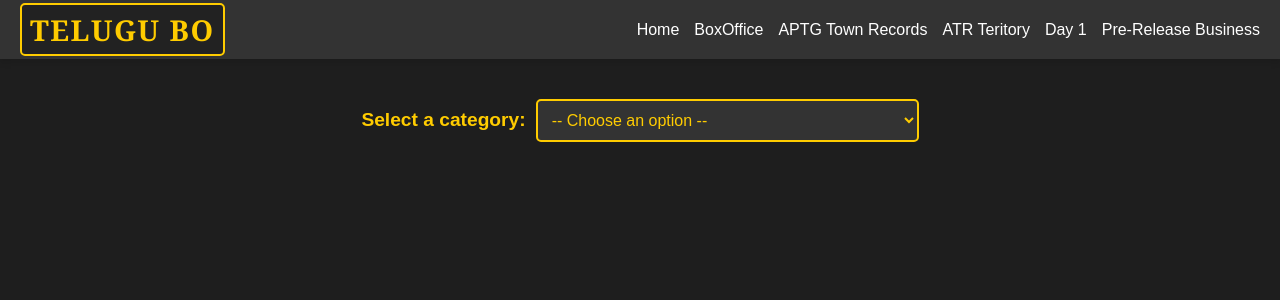
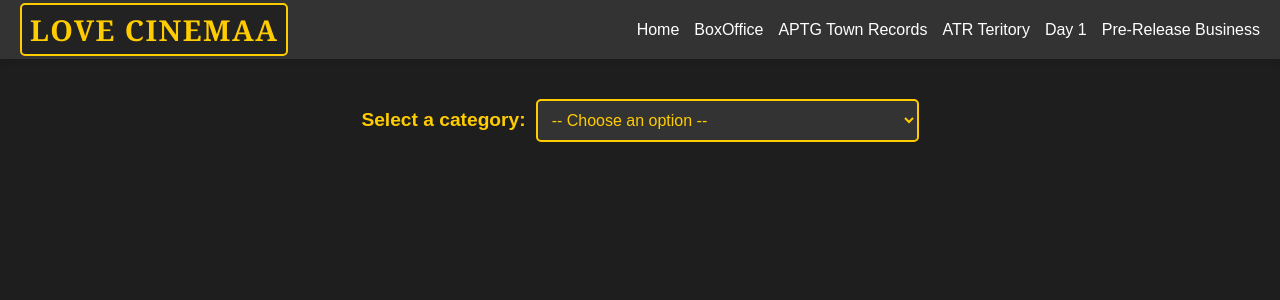
Before and after one commit to charanbhc/boxoffice, a React (Create React App) app: page /APTG in a window 1280 px wide. Shown: the top 300 px of the page. Built offline with nearby package versions, Linux system fonts and the light colour scheme.

Commit message:
love cinemaa

```diff
--- a/src/components/Navbar.js
+++ b/src/components/Navbar.js
@@ -15,7 +15,7 @@ function Navbar() {
       <nav className="navbar">
         <div className="logo">
           <Link to="/" onClick={() => handleTabClick('/')}>
-            TELUGU BO
+            LOVE CINEMAA
           </Link>
         </div>
         <ul className="nav-links">
```
